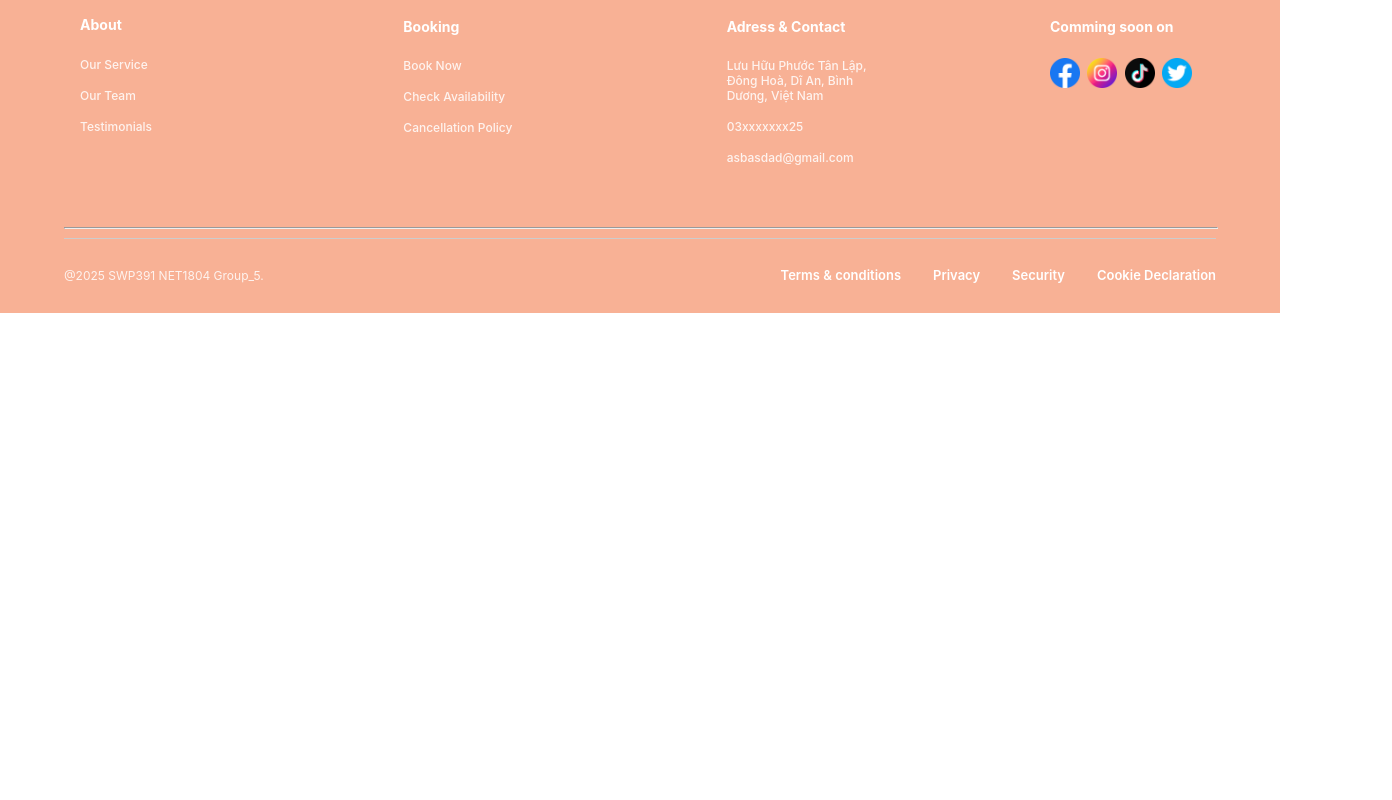
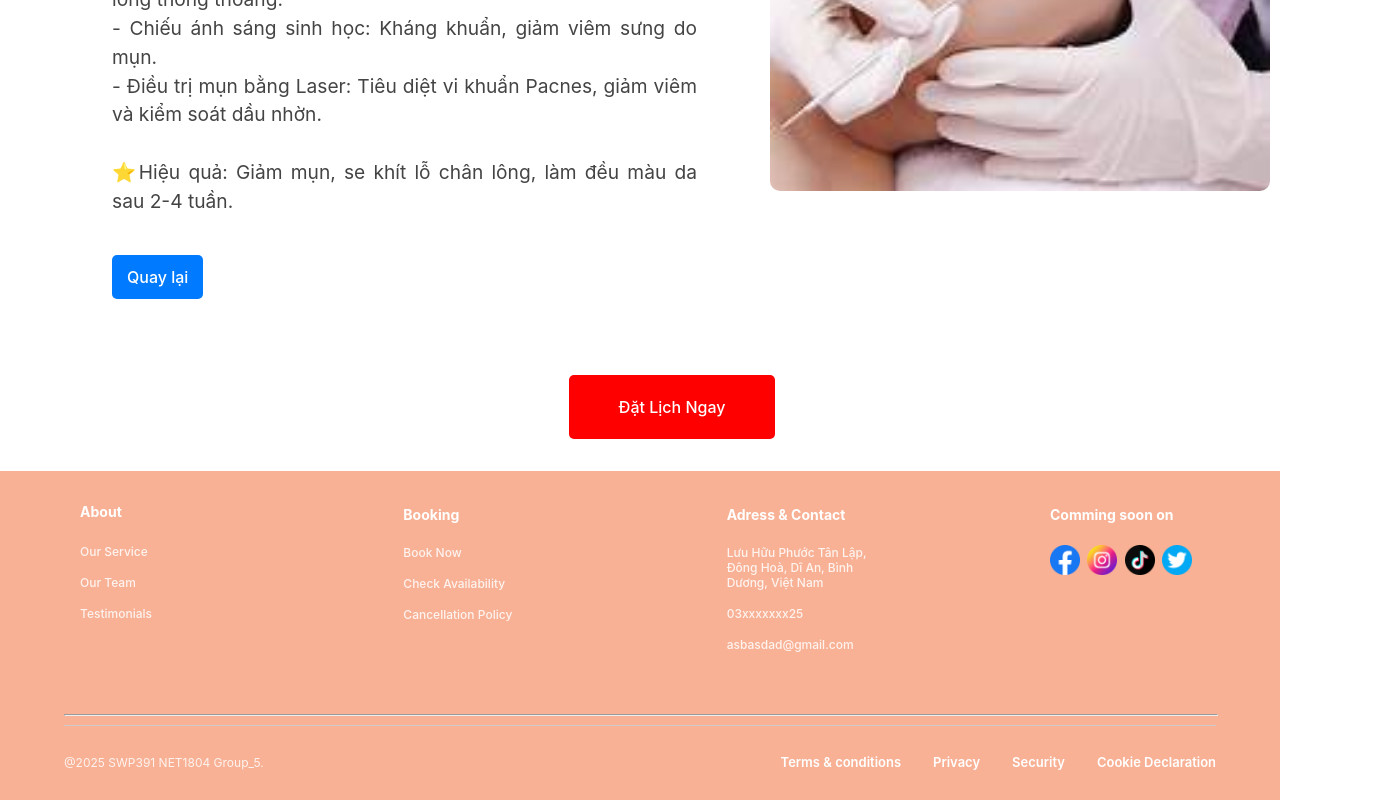
Before and after one commit to VuHo1/FPTU_SP25_SWP391, a React (Vite) app in the folder FPTU_SP25_SWP391/: page /service/1 in a window 1280 px wide. Shown: the part 487-1287 px from the top of the page, 1392 px wide, since content can reach past the window. Before the commit the page ends 800 px from the top, so only its background shows below. Built offline with nearby package versions, Linux system fonts and the light colour scheme.

Commit message:
đổi Header, thêm btn BookingPage

```diff
--- a/FPTU_SP25_SWP391/src/App.jsx
+++ b/FPTU_SP25_SWP391/src/App.jsx
@@ -30,10 +30,10 @@ function App() {
           <Routes>
             <Route path="/" element={<HomePage />} />
             <Route path="/booking_page" element={<BookingPage />} />
-          <Route path='/blog/:id' element={<BlogDetail />} />
+            <Route path='/service/:id' element={<BlogDetail />} />
             <Route path="/cart_page" element={<CartPage />} />
-          <Route path="/products" element={<ProductListPage />} />
-          <Route path="/blog" element={<Blog />} />
+            <Route path="/about" element={<ProductListPage />} />
+            <Route path="/service" element={<Blog />} />
             <Route path="/contact" element={<Contact />} />
             <Route path="/sign_in" element={<SignIn darkMode={darkMode} />} />
             <Route path="/forgot_password" element={<ForgotPassword />} />
--- a/FPTU_SP25_SWP391/src/component/Header.jsx
+++ b/FPTU_SP25_SWP391/src/component/Header.jsx
@@ -3,8 +3,7 @@ import { FontAwesomeIcon } from '@fortawesome/react-fontawesome';
 import { faHome, faInfoCircle, faCalendarCheck, faEnvelope, faShoppingBag, faShoppingCart, faSignInAlt, faMoon, faSun } from '@fortawesome/free-solid-svg-icons';
 import './Header.css'; // Import the CSS file
 
-const Header = ({darkMode,toggleDarkMode}) =>
-    {
+const Header = ({ darkMode, toggleDarkMode }) => {
 
 
     return (
@@ -13,7 +12,7 @@ const Header = ({darkMode,toggleDarkMode}) =>
                 <Link to="/" className="link">
                     <FontAwesomeIcon icon={faHome} /> Home
                 </Link>
-                <Link to="/blog" className="link">
+                <Link to="/about" className="link">
                     <FontAwesomeIcon icon={faInfoCircle} /> About
                 </Link>
                 <Link to="/booking_page" className="link">
@@ -22,8 +21,8 @@ const Header = ({darkMode,toggleDarkMode}) =>
                 <Link to="/contact" className="link">
                     <FontAwesomeIcon icon={faEnvelope} /> Contact
                 </Link>
-                <Link to="/products" className="link">
-                    <FontAwesomeIcon icon={faShoppingBag} /> Products
+                <Link to="/service" className="link">
+                    <FontAwesomeIcon icon={faShoppingBag} /> Service
                 </Link>
                 <Link to="/cart_page" className="link">
                     <FontAwesomeIcon icon={faShoppingCart} /> Cart
--- a/FPTU_SP25_SWP391/src/page/Blog.jsx
+++ b/FPTU_SP25_SWP391/src/page/Blog.jsx
@@ -12,7 +12,7 @@ const Blog = () => {
             </p>
             <div className="service-list">
                 {services.map((service) => (
-                    <Link to={`/blog/${service.id}`} key={service.id} className="service-item">
+                    <Link to={`/service/${service.id}`} key={service.id} className="service-item">
                         <img src={service.image} alt={service.title} className="service-image" />
                         <div className="service-content">
                             <h2>{service.title}</h2>
--- a/FPTU_SP25_SWP391/src/page/BlogDetails.jsx
+++ b/FPTU_SP25_SWP391/src/page/BlogDetails.jsx
@@ -10,18 +10,24 @@ const BlogDetail = () => {
     if (!service) return <h2>Dịch vụ không tồn tại</h2>;
 
     return (
+        <>
             <div className="blog-detail">
                 <div className="blog-content">
                     <div className="blog-text">
                         <h1>{service.title}</h1>
                         <p>{service.description}</p>
-                    <Link to="/blog" className="back-button">Quay lại</Link>
+                        <Link to="/service" className="back-button">Quay lại</Link>
+
                     </div>
+
                     <div className="blog-image">
                         <img src={service.image} alt={service.title} />
                     </div>
                 </div>
             </div>
+            <div><Link to="/booking_page" className="booking-button">Đặt Lịch Ngay</Link></div>
+        </>
+
     );
 };
 
--- a/FPTU_SP25_SWP391/src/page/ProductListPage.jsx
+++ b/FPTU_SP25_SWP391/src/page/ProductListPage.jsx
@@ -2,6 +2,16 @@ import React from 'react'
 
 export default function ProductListPage() {
     return (
-        <div>ProductListPage</div>
+        <>
+            <div>Viết About ở đây nha Lợi</div>
+            <div>Viết About ở đây nha Lợi</div>
+            <div>Viết About ở đây nha Lợi</div>
+            <div>Viết About ở đây nha Lợi</div>
+            <div>Viết About ở đây nha Lợi</div>
+            <div>Viết About ở đây nha Lợi</div>
+            <div>Viết About ở đây nha Lợi</div>
+            <div>Viết About ở đây nha Lợi</div>
+
+        </>
     )
 }
--- a/FPTU_SP25_SWP391/src/styles/BlogDetails.css
+++ b/FPTU_SP25_SWP391/src/styles/BlogDetails.css
@@ -8,6 +8,21 @@
     text-align: left;
     width: 100%;
 
+}
+
+.booking-button {
+    display: inline-block;
+    padding: 20px 50px;
+    background: red;
+    color: #fff;
+    text-decoration: none;
+    border-radius: 5px;
+    transition: background 0.3s ease;
+}
+
+.booking-button:hover {
+    background-color: rgba(255, 51, 0, 0.554);
+    color: yellow;
 }
 
 .blog-content {
```
Lines whose indentation alone changed are shown as unchanged.
